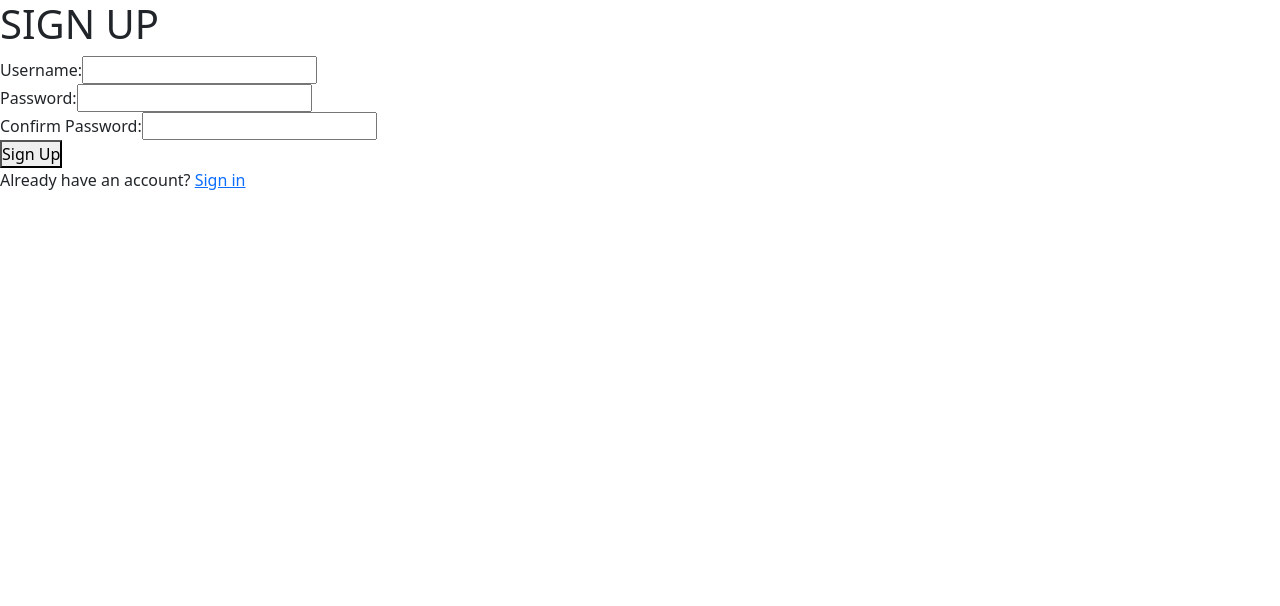
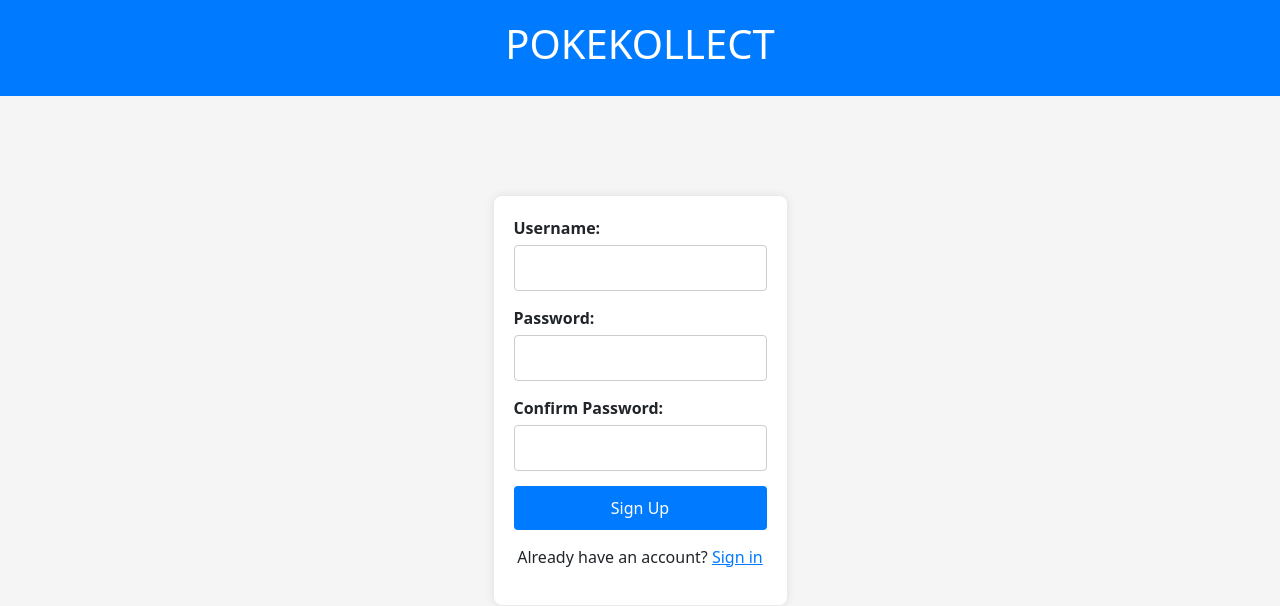
Before and after one commit to Fabio445/Poke-Client, an Angular app: page /signup in a window 1280 px wide. Shown: the top 606 px of the page. Built offline with nearby package versions, Linux system fonts and the light colour scheme.

Commit message:
another commit try

```diff
--- a/src/app/app-routing.module.ts
+++ b/src/app/app-routing.module.ts
@@ -3,12 +3,14 @@ import { Routes, RouterModule } from '@angular/router';
 import { SignInComponent } from './auth/signin/signin.component';
 import { SignUpComponent } from './auth/signup/signup.component';
 import { HomeComponent } from './home/home.component';
+import { DexpokeComponent } from './dexpoke/dexpoke.component';
 
 const routes: Routes = [
   { path: '', redirectTo: 'signin', pathMatch: 'full' },
   { path: 'signin', component: SignInComponent },
   { path: 'signup', component: SignUpComponent },
   { path: 'home', component: HomeComponent },
+  { path: 'dexpoke', component: DexpokeComponent }
 ];
 
 @NgModule({
--- a/src/app/auth/signin/signin.component.css
+++ b/src/app/auth/signin/signin.component.css
@@ -0,0 +1,83 @@
+/* Stili generali per la pagina */
+.page-container {
+    display: flex;
+    flex-direction: column;
+    height: 100vh;
+    justify-content: center;
+    align-items: center;
+    background-color: #f5f5f5;
+  }
+
+  .header {
+    position: absolute;
+    top: 0;
+    width: 100%;
+    background-color: #007bff;
+    color: white;
+    text-align: center;
+    padding: 20px;
+    font-size: 24px;
+  }
+
+  /* Centrare il contenitore del form nella pagina */
+  .signin-container {
+    display: flex;
+    justify-content: center;
+    align-items: center;
+    flex-grow: 1;
+  }
+
+  /* Stili specifici per il form di login */
+  .signin-form {
+    width: 100%;
+    max-width: 400px;
+    padding: 20px;
+    background-color: #fff;
+    border-radius: 8px;
+    box-shadow: 0 0 10px rgba(0, 0, 0, 0.1);
+  }
+
+  .form-group {
+    margin-bottom: 15px;
+  }
+
+  .form-group label {
+    display: block;
+    margin-bottom: 5px;
+    font-weight: bold;
+  }
+
+  .form-control {
+    width: 100%;
+    padding: 10px;
+    border: 1px solid #ccc;
+    border-radius: 4px;
+    box-sizing: border-box;
+  }
+
+  .btn {
+    width: 100%;
+    padding: 10px;
+    border: none;
+    border-radius: 4px;
+    cursor: pointer;
+    background-color: #007bff;
+    color: white;
+  }
+
+  .btn:hover {
+    background-color: #0056b3;
+  }
+
+  .signup-link {
+    text-align: center;
+    margin-top: 15px;
+  }
+
+  .signup-link a {
+    color: #007bff;
+  }
+
+  .signup-link a:hover {
+    text-decoration: underline;
+  }
--- a/src/app/auth/signin/signin.component.html
+++ b/src/app/auth/signin/signin.component.html
@@ -1,16 +1,22 @@
-<h1>SIGN IN</h1>
+<div class="page-container">
+  <header class="header">
+    <h1>POKEKOLLECT</h1>
+  </header>
 
-<form (submit)="signIn()">
-    <div>
-      <label for="username">Username:</label>
-      <input type="text" id="username" [(ngModel)]="username" name="username" required>
-    </div>
-    <div>
-      <label for="password">Password:</label>
-      <input type="password" id="password" [(ngModel)]="password" name="password" required>
-    </div>
-    <button type="submit">Sign In</button>
-    <p>
+  <div class="signin-container">
+    <form (submit)="signIn()" class="signin-form">
+      <div class="form-group">
+        <label for="username">Username:</label>
+        <input type="text" id="username" [(ngModel)]="username" name="username" class="form-control" required>
+      </div>
+      <div class="form-group">
+        <label for="password">Password:</label>
+        <input type="password" id="password" [(ngModel)]="password" name="password" class="form-control" required>
+      </div>
+      <button type="submit" class="btn btn-primary">Sign In</button>
+      <p class="signup-link">
         Don't have an account? <a routerLink="/signup">Sign up here</a>
       </p>
-  </form>
+    </form>
+  </div>
+</div>
--- a/src/app/auth/signup/signup.component.css
+++ b/src/app/auth/signup/signup.component.css
@@ -0,0 +1,81 @@
+/* Ripeti i CSS da signin.component.css per mantenere la coerenza stilistica */
+.page-container {
+    display: flex;
+    flex-direction: column;
+    height: 100vh;
+    justify-content: center;
+    align-items: center;
+    background-color: #f5f5f5;
+  }
+
+  .header {
+    position: absolute;
+    top: 0;
+    width: 100%;
+    background-color: #007bff;
+    color: white;
+    text-align: center;
+    padding: 20px;
+    font-size: 24px;
+  }
+
+  .signup-container {
+    display: flex;
+    justify-content: center;
+    align-items: center;
+    flex-grow: 1;
+  }
+
+  .signup-form {
+    width: 100%;
+    max-width: 400px;
+    padding: 20px;
+    background-color: #fff;
+    border-radius: 8px;
+    box-shadow: 0 0 10px rgba(0, 0, 0, 0.1);
+  }
+
+  .form-group {
+    margin-bottom: 15px;
+  }
+
+  .form-group label {
+    display: block;
+    margin-bottom: 5px;
+    font-weight: bold;
+  }
+
+  .form-control {
+    width: 100%;
+    padding: 10px;
+    border: 1px solid #ccc;
+    border-radius: 4px;
+    box-sizing: border-box;
+  }
+
+  .btn {
+    width: 100%;
+    padding: 10px;
+    border: none;
+    border-radius: 4px;
+    cursor: pointer;
+    background-color: #007bff;
+    color: white;
+  }
+
+  .btn:hover {
+    background-color: #0056b3;
+  }
+
+  .signin-link {
+    text-align: center;
+    margin-top: 15px;
+  }
+
+  .signin-link a {
+    color: #007bff;
+  }
+
+  .signin-link a:hover {
+    text-decoration: underline;
+  }
--- a/src/app/auth/signup/signup.component.html
+++ b/src/app/auth/signup/signup.component.html
@@ -1,20 +1,26 @@
-<h1>SIGN UP</h1>
+<div class="page-container">
+  <header class="header">
+    <h1>POKEKOLLECT</h1>
+  </header>
 
-<form (submit)="signUp()">
-    <div>
+  <div class="signup-container">
+    <form (submit)="signUp()" class="signup-form">
+      <div class="form-group">
         <label for="username">Username:</label>
-      <input type="text" id="username" [(ngModel)]="username" name="username" required>
+        <input type="text" id="username" [(ngModel)]="username" name="username" class="form-control" required>
       </div>
-    <div>
+      <div class="form-group">
         <label for="password">Password:</label>
-      <input type="password" id="password" [(ngModel)]="password" name="password" required>
+        <input type="password" id="password" [(ngModel)]="password" name="password" class="form-control" required>
       </div>
-    <div>
+      <div class="form-group">
         <label for="confirmPassword">Confirm Password:</label>
-      <input type="password" id="confirmPassword" [(ngModel)]="confirmPassword" name="confirmPassword" required>
+        <input type="password" id="confirmPassword" [(ngModel)]="confirmPassword" name="confirmPassword" class="form-control" required>
       </div>
-    <a><button type="submit">Sign Up</button></a>
-      <p>
+      <button type="submit" class="btn btn-primary">Sign Up</button>
+      <p class="signin-link">
         Already have an account? <a routerLink="/signin">Sign in</a>
       </p>
     </form>
+  </div>
+</div>
--- /dev/null
+++ b/src/app/dexpoke/dexpoke.component.html
@@ -0,0 +1 @@
+<p>dexpoke works!</p>
--- a/src/app/home/home.component.css
+++ b/src/app/home/home.component.css
@@ -1,19 +1,64 @@
-body {
-    padding-top: 20px;
-  }
+/* Stili della navbar */
+.navbar-container {
+  display: flex;
+  flex-direction: column;
+  align-items: center;
+  background-color: #007bff;
+  color: white;
+  width: 100%;
+  padding: 20px;
+  box-shadow: 0 4px 6px -1px rgba(0, 0, 0, 0.1);
+}
 
-  .table-wrapper {
-    max-height: 400px; /* Altezza massima della tabella */
-    overflow-y: auto;  /* Abilita lo scrolling verticale */
-  }
+.navbar-title {
+  margin-bottom: 10px; /* Spazio tra titolo e navigazione */
+  font-size: 36px; /* Dimensione del titolo */
+}
 
-  .pokemon-image {
-    width: 50px; /* Dimensione dell'immagine dei Pokémon */
-    height: auto;
-  }
+.navbar-link {
+  color: white;
+  text-decoration: none;
+}
 
-  .page-info {
-    display: flex;
-    align-items: center;
-    justify-content: center;
-  }
+.navbar-nav {
+  display: flex;
+  justify-content: center; /* Centra i link orizzontalmente */
+  list-style: none;
+  margin: 0;
+  padding: 0;
+  flex-direction: row;
+}
+
+.nav-link {
+  color: white;
+  text-decoration: none;
+  padding: 0 15px; /* Spazio tra i link */
+}
+
+.nav-link:hover {
+  text-decoration: underline;
+}
+
+/* Stili delle card dei Pokémon */
+.card {
+  box-shadow: 0 4px 8px rgba(0,0,0,0.1);
+  transition: 0.3s;
+}
+
+.card:hover {
+  box-shadow: 0 8px 16px rgba(0,0,0,0.2);
+}
+
+.card-img-top {
+  width: 100%;
+  height: 10vw; /* Altezza immagine proporzionale alla larghezza */
+  object-fit: cover;
+}
+
+.card-body {
+  padding: 0.5rem;
+}
+
+.card-title {
+  margin-bottom: 0;
+}
--- a/src/app/home/home.component.html
+++ b/src/app/home/home.component.html
@@ -1,36 +1,25 @@
-<!-- Intestazione della pagina -->
-<div class="container-fluid bg-light py-3">
-  <h1 class="text-center"><a routerLink="/home">POKEKOLLECT</a></h1>
-  <nav class="nav justify-content-center">
-    <a class="nav-link active" aria-current="page" href="#">PokeKollect</a>
-    <a class="nav-link" href="#">DexPoke</a>
-    <a class="nav-link" href="#">Squads</a>
-    <a class="nav-link" href="#">StorePoke</a>
-    <a class="nav-link" href="#">Kredit Store</a>
+<!-- Intestazione della pagina con titolo e navigazione -->
+<div class="navbar-container">
+  <h1 class="navbar-title"><a routerLink="/home" class="navbar-link">POKEKOLLECT</a></h1>
+  <div class="nav navbar-nav">
+  <nav class="nav navbar-nav">
+    <a class="nav-link" routerLink="/dexpoke">DexPoke</a>
+    <a class="nav-link" routerLink="/squads">Squads</a>
+    <a class="nav-link" routerLink="/storepoke">StorePoke</a>
+    <a class="nav-link" routerLink="/kreditstore">Kredit Store</a>
   </nav>
 </div>
+</div>
 
-<!-- Sezione della tabella -->
+<!-- Sezione delle Card dei Pokémon -->
 <div class="container mt-4">
-  <div class="row justify-content-end">
-    <div class="col-12 col-md-8 col-lg-6">
-      <div class="table-wrapper">
-        <table class="table table-striped">
-          <thead>
-            <tr>
-              <th>Name</th>
-              <th>Type</th>
-              <th>Image</th>
-            </tr>
-          </thead>
-          <tbody>
-            <tr *ngFor="let pokemon of pokemons">
-              <td>{{ pokemon.name }}</td>
-              <td>{{ pokemon.type }}</td>
-              <td><img [src]="pokemon.image" alt="Image of {{ pokemon.name }}" class="pokemon-image"></td>
-            </tr>
-          </tbody>
-        </table>
+  <div class="row">
+    <div *ngFor="let pokemon of pokemons" class="col-6 col-sm-4 col-md-3 col-lg-2 mb-4">
+      <div class="card pokemon-card">
+        <img class="card-img-top" [src]="pokemon.image || 'assets/pokefleeing.webp'" alt="Image of {{ pokemon.name }}">
+        <div class="card-body">
+          <h5 class="card-title text-center">{{ pokemon.name }}</h5>
+        </div>
       </div>
     </div>
   </div>
--- a/src/app/home/home.component.ts
+++ b/src/app/home/home.component.ts
@@ -1,25 +1,46 @@
-import { Component, OnInit } from '@angular/core';
+import { Component, OnInit, OnDestroy } from '@angular/core';
 import { PokemonService } from '../pokemon.service';
+import { trigger, state, style, transition, animate } from '@angular/animations';
+import { Subscription, timer } from 'rxjs';
+import { switchMap } from 'rxjs/operators';
 
 @Component({
   selector: 'app-home',
   templateUrl: './home.component.html',
-  styleUrls: ['./home.component.css']
+  styleUrls: ['./home.component.css'],
+  animations: [
+    trigger('fadeInOut', [
+      state('in', style({ opacity: 1 })),
+      state('out', style({ opacity: 0 })),
+      transition('out => in', animate('500ms ease-in')),
+      transition('in => out', animate('500ms ease-out'))
+    ])
+  ]
 })
-export class HomeComponent implements OnInit {
+export class HomeComponent implements OnInit, OnDestroy {
   pokemons: any[] = [];
+  animationState = 'in';
+  private updateSubscription: Subscription | undefined;
 
   constructor(private pokemonService: PokemonService) {}
 
   ngOnInit() {
-    this.loadRandomPokemons();
+    this.updateSubscription = timer(0, 30000)
+      .pipe(
+        switchMap(() => {
+          this.animationState = 'out';
+          return timer(500).pipe(switchMap(() => this.pokemonService.getRandomPokemons()));
+        })
+      )
+      .subscribe(data => {
+        this.pokemons = data;
+        this.animationState = 'in';
+      });
   }
 
-  loadRandomPokemons() {
-    this.pokemonService.getRandomPokemons().subscribe((data: any[]) => {
-      this.pokemons = data; // Assicurati di mostrare solo 10 Pokémon
-    }, (error) => {
-      console.error('Failed to load Pokémon:', error);
-    });
+  ngOnDestroy() {
+    if (this.updateSubscription) {
+      this.updateSubscription.unsubscribe();
+    }
   }
 }
```
Also changed, not shown: src/app/app.module.ts (+5 -2 lines), src/app/dexpoke/dexpoke.component.ts (added, +10 -0 lines), src/app/dexpoke/dexpoke.component.css (added), src/assets/pokefleeing.webp (added). Lines whose indentation alone changed are shown as unchanged.
